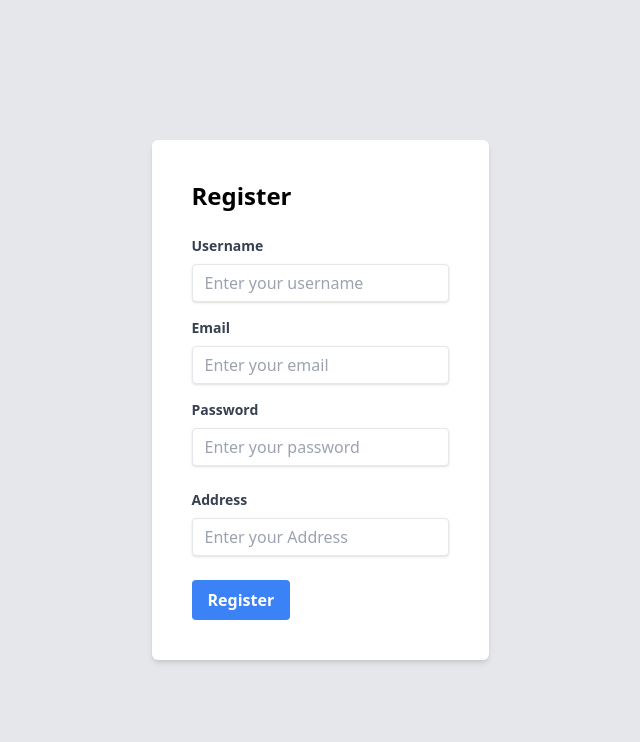
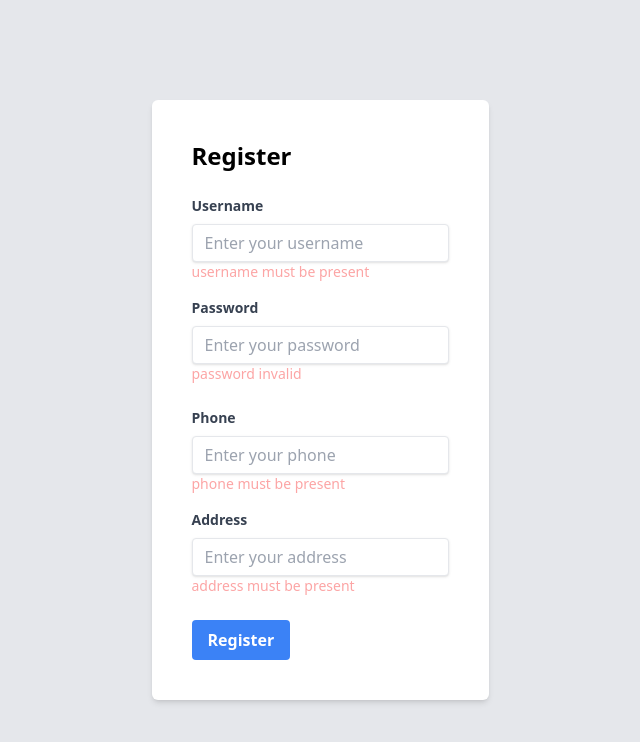
Before and after one commit to irfanyazid-13032000/k-loun-react-js, a React (Vite) app: page /register in a window 1280 px wide. Both pictures are taken after a click on the button "Register". Shown: the top 742 px of the page, without its empty margins (320-960 px from the left). Built offline with nearby package versions, Linux system fonts and the light colour scheme.

Commit message:
menambahkan validasi pada edit order dan register

```diff
--- a/src/components/EditOrder.jsx
+++ b/src/components/EditOrder.jsx
@@ -7,11 +7,14 @@ export default function EditOrder({ visible, setVisible, id }) {
   const [dateSubmitted, setDateSubmitted] = useState('');
   const [dateFinish, setDateFinish] = useState('');
   const [customer, setCustomer] = useState('');
-  const [pricePerKg, setPricePerKg] = useState('');
+  const [pricePerKg, setPricePerKg] = useState(0);
   const [weight, setWeight] = useState(0);
   const [totalPrice, setTotalPrice] = useState(0);
   const [status, setStatus] = useState('');
   const [paid, setPaid] = useState('');
+  const [errors, setErrors] = useState({});
+  const statusOptions = ['picked up', 'arrived at the shop', 'washed','dried in the sun','ironed','perfumed','wrapped','ready to be delivered'];
+
 
   const handleServiceChange = (e) => {
     setService(e.target.value);
@@ -49,16 +52,32 @@ export default function EditOrder({ visible, setVisible, id }) {
     setPaid(e.target.value);
   };
 
+  const validateInputs = () => {
+    const errors = {};
+
+    if (!service) {
+      errors.service = 'Service must be there';
+    }
+
+    if (!dateSubmitted) {
+      errors.dateSubmitted = 'date must be present';
+    }
+    if (!dateFinish) {
+      errors.dateFinish = 'date must be present';
+    }
+
+    // Add similar validation for other fields
+
+    return errors;
+  };
+
   const handleSubmit = () => {
-    console.log('Service:', service);
-    console.log('Date Submitted:', dateSubmitted);
-    console.log('Date Finish:', dateFinish);
-    console.log('Customer:', customer);
-    console.log('Price Per Kg:', pricePerKg);
-    console.log('Weight:', weight);
-    console.log('Total Price:', totalPrice);
-    console.log('Status:', status);
-    console.log('Paid:', paid);
+    const validationErrors = validateInputs();
+
+    if (Object.keys(validationErrors).length > 0) {
+      setErrors(validationErrors);
+      return;
+    }
 
     // Kode untuk menyimpan perubahan atau melakukan operasi lainnya
 
@@ -79,10 +98,15 @@ export default function EditOrder({ visible, setVisible, id }) {
             <input
               type='text'
               id='service'
-              className='w-full px-4 py-2 border rounded-md'
+              className={`w-full px-4 py-2 border rounded-md ${
+                errors.service ? 'border-red-500' : ''
+              }`}
               value={service}
               onChange={handleServiceChange}
             />
+            {errors.service && (
+              <p className='text-red-500 text-sm'>{errors.service}</p>
+            )}
           </div>
           <div className='mb-4'>
             <label className='block text-sm text-gray-700' htmlFor='dateSubmitted'>
@@ -95,6 +119,9 @@ export default function EditOrder({ visible, setVisible, id }) {
               value={dateSubmitted}
               onChange={handleDateSubmittedChange}
             />
+             {errors.dateSubmitted && (
+              <p className='text-red-300 text-sm'>{errors.dateSubmitted}</p>
+            )}
           </div>
           <div className='mb-4'>
             <label className='block text-sm text-gray-700' htmlFor='dateFinish'>
@@ -107,6 +134,9 @@ export default function EditOrder({ visible, setVisible, id }) {
               value={dateFinish}
               onChange={handleDateFinishChange}
             />
+            {errors.dateFinish && (
+              <p className='text-red-300 text-sm'>{errors.dateFinish}</p>
+            )}
           </div>
           <div className='mb-4'>
             <label className='block text-sm text-gray-700' htmlFor='customer'>
@@ -125,7 +155,7 @@ export default function EditOrder({ visible, setVisible, id }) {
               Price Per Kg
             </label>
             <input
-              type='text'
+              type='number'
               id='pricePerKg'
               className='w-full px-4 py-2 border rounded-md'
               value={pricePerKg}
@@ -160,25 +190,34 @@ export default function EditOrder({ visible, setVisible, id }) {
             <label className='block text-sm text-gray-700' htmlFor='status'>
               Status
             </label>
-            <input
-              type='text'
+            <select
               id='status'
               className='w-full px-4 py-2 border rounded-md'
               value={status}
               onChange={handleStatusChange}
-            />
+            >
+              <option value='' disabled>Select Status</option>
+              {statusOptions.map((option) => (
+                <option key={option} selected value={option}>
+                  {option}
+                </option>
+              ))}
+            </select>
           </div>
           <div className='mb-4'>
             <label className='block text-sm text-gray-700' htmlFor='paid'>
               Paid
             </label>
-            <input
-              type='text'
-              id='paid'
+            <select
+              id='status'
               className='w-full px-4 py-2 border rounded-md'
               value={paid}
               onChange={handlePaidChange}
-            />
+            >
+               <option value='yes'>yes</option>
+               <option value='no'>no</option>
+
+            </select>
           </div>
           <button
             className='bg-blue-500 text-white px-4 py-2 rounded-md'
--- a/src/output.css
+++ b/src/output.css
@@ -823,6 +823,11 @@ video {
   border-color: rgb(229 231 235 / var(--tw-border-opacity));
 }
 
+.border-red-500 {
+  --tw-border-opacity: 1;
+  border-color: rgb(239 68 68 / var(--tw-border-opacity));
+}
+
 .bg-black {
   --tw-bg-opacity: 1;
   background-color: rgb(0 0 0 / var(--tw-bg-opacity));
@@ -868,13 +873,12 @@ video {
   background-color: rgb(255 255 255 / var(--tw-bg-opacity));
 }
 
-.bg-green-500 {
-  --tw-bg-opacity: 1;
-  background-color: rgb(34 197 94 / var(--tw-bg-opacity));
+.bg-opacity-25 {
+  --tw-bg-opacity: 0.25;
 }
 
-.bg-opacity-25 {
-  --tw-bg-opacity: 0.25;
+.p-10 {
+  padding: 2.5rem;
 }
 
 .p-2 {
@@ -893,8 +897,9 @@ video {
   padding: 1.75rem;
 }
 
-.p-10 {
-  padding: 2.5rem;
+.px-3 {
+  padding-left: 0.75rem;
+  padding-right: 0.75rem;
 }
 
 .px-4 {
@@ -930,11 +935,6 @@ video {
 .py-4 {
   padding-top: 1rem;
   padding-bottom: 1rem;
-}
-
-.px-3 {
-  padding-left: 0.75rem;
-  padding-right: 0.75rem;
 }
 
 .pb-12 {
@@ -1084,6 +1084,16 @@ video {
   color: rgb(79 70 229 / var(--tw-text-opacity));
 }
 
+.text-red-300 {
+  --tw-text-opacity: 1;
+  color: rgb(252 165 165 / var(--tw-text-opacity));
+}
+
+.text-red-500 {
+  --tw-text-opacity: 1;
+  color: rgb(239 68 68 / var(--tw-text-opacity));
+}
+
 .text-white {
   --tw-text-opacity: 1;
   color: rgb(255 255 255 / var(--tw-text-opacity));
@@ -1129,6 +1139,11 @@ video {
   transition-timing-function: cubic-bezier(0.4, 0, 1, 1);
 }
 
+.hover\:bg-blue-700:hover {
+  --tw-bg-opacity: 1;
+  background-color: rgb(29 78 216 / var(--tw-bg-opacity));
+}
+
 .hover\:bg-indigo-400:hover {
   --tw-bg-opacity: 1;
   background-color: rgb(129 140 248 / var(--tw-bg-opacity));
@@ -1141,16 +1156,6 @@ video {
 .hover\:bg-purple-400:hover {
   --tw-bg-opacity: 1;
   background-color: rgb(192 132 252 / var(--tw-bg-opacity));
-}
-
-.hover\:bg-blue-700:hover {
-  --tw-bg-opacity: 1;
-  background-color: rgb(29 78 216 / var(--tw-bg-opacity));
-}
-
-.hover\:bg-green-700:hover {
-  --tw-bg-opacity: 1;
-  background-color: rgb(21 128 61 / var(--tw-bg-opacity));
 }
 
 .hover\:text-gray-400:hover {
--- a/src/pages/Register.jsx
+++ b/src/pages/Register.jsx
@@ -1,7 +1,71 @@
-import React from 'react';
-import mesinCuci from '../../public/img/ruang-laundry_169.jpeg'
+import React, { useState } from 'react';
+import mesinCuci from '../../public/img/ruang-laundry_169.jpeg';
 
 const Register = () => {
+  const [username, setUsername] = useState('');
+  const [password, setPassword] = useState('');
+  const [phone, setPhone] = useState('');
+  const [address, setAddress] = useState('');
+
+  const [errors, setErrors] = useState({});
+
+  const handleUsernameChange = (e) => {
+    setUsername(e.target.value);
+  };
+
+  const handlePasswordChange = (e) => {
+    setPassword(e.target.value);
+  };
+
+  const handlePhoneChange = (e) => {
+    setPhone(e.target.value);
+  };
+
+  const handleAddressChange = (e) => {
+    setAddress(e.target.value);
+  };
+
+  const validateInputs = () => {
+    const errors = {};
+
+    if (!username) {
+      errors.username = 'username must be present';
+    }
+
+    if (!password || password < 10) {
+      errors.password = 'password invalid';
+    }
+    if (!phone) {
+      errors.phone = 'phone must be present';
+    }
+
+    if (!address) {
+      errors.address = 'address must be present';
+    }
+
+    // Add similar validation for other fields
+
+    return errors;
+  };
+
+
+  const handleRegister = () => {
+    // Lakukan sesuatu dengan data yang disimpan dalam state
+    console.log('Username:', username);
+    console.log('Password:', password);
+    console.log('Phone:', phone);
+    console.log('Address:', address);
+
+    const validationErrors = validateInputs();
+
+    if (Object.keys(validationErrors).length > 0) {
+      setErrors(validationErrors);
+      return;
+    }
+
+
+  };
+
   return (
     <div className="flex h-screen bg-gray-200">
       <div className="m-auto p-10 bg-white rounded-md shadow-md">
@@ -16,18 +80,12 @@ const Register = () => {
               id="username"
               type="text"
               placeholder="Enter your username"
+              value={username}
+              onChange={handleUsernameChange}
             />
-          </div>
-          <div className="mb-4">
-            <label className="block text-gray-700 text-sm font-bold mb-2" htmlFor="email">
-              Email
-            </label>
-            <input
-              className="shadow appearance-none border rounded w-full py-2 px-3 text-gray-700 leading-tight focus:outline-none focus:shadow-outline"
-              id="email"
-              type="email"
-              placeholder="Enter your email"
-            />
+             {errors.username && (
+              <p className='text-red-300 text-sm'>{errors.username}</p>
+            )}
           </div>
           <div className="mb-6">
             <label className="block text-gray-700 text-sm font-bold mb-2" htmlFor="password">
@@ -38,7 +96,28 @@ const Register = () => {
               id="password"
               type="password"
               placeholder="Enter your password"
+              value={password}
+              onChange={handlePasswordChange}
             />
+             {errors.password && (
+              <p className='text-red-300 text-sm'>{errors.password}</p>
+            )}
+          </div>
+          <div className="mb-4">
+            <label className="block text-gray-700 text-sm font-bold mb-2">
+              Phone
+            </label>
+            <input
+              className="shadow appearance-none border rounded w-full py-2 px-3 text-gray-700 leading-tight focus:outline-none focus:shadow-outline"
+              id="phone"
+              type="text"
+              placeholder="Enter your phone"
+              value={phone}
+              onChange={handlePhoneChange}
+            />
+            {errors.phone && (
+              <p className='text-red-300 text-sm'>{errors.phone}</p>
+            )}
           </div>
           <div className="mb-6">
             <label className="block text-gray-700 text-sm font-bold mb-2">
@@ -46,15 +125,21 @@ const Register = () => {
             </label>
             <input
               className="shadow appearance-none border rounded w-full py-2 px-3 text-gray-700 leading-tight focus:outline-none focus:shadow-outline"
-              id="password"
-              type="password"
-              placeholder="Enter your Address"
+              id="address"
+              type="text"
+              placeholder="Enter your address"
+              value={address}
+              onChange={handleAddressChange}
             />
+            {errors.address && (
+              <p className='text-red-300 text-sm'>{errors.address}</p>
+            )}
           </div>
           <div className="flex items-center justify-between">
             <button
               className="bg-blue-500 hover:bg-blue-700 text-white font-bold py-2 px-4 rounded focus:outline-none focus:shadow-outline"
               type="button"
+              onClick={handleRegister}
             >
               Register
             </button>
```
